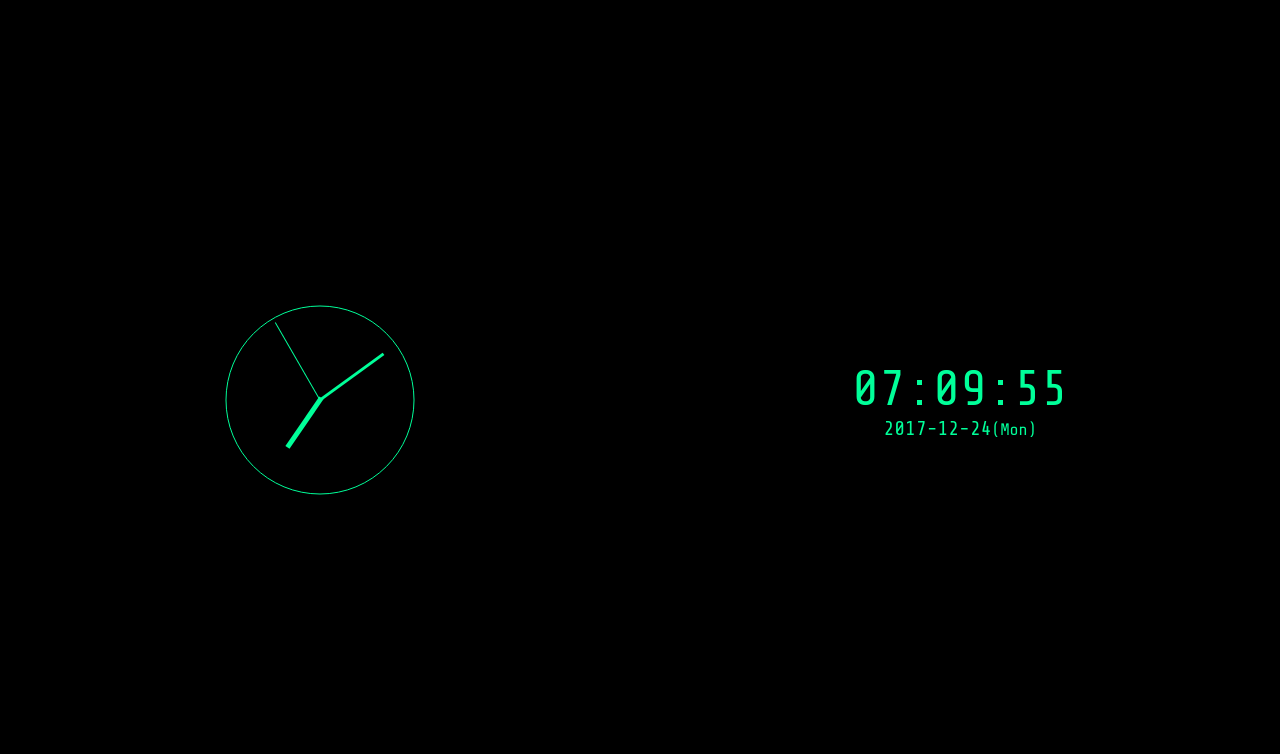
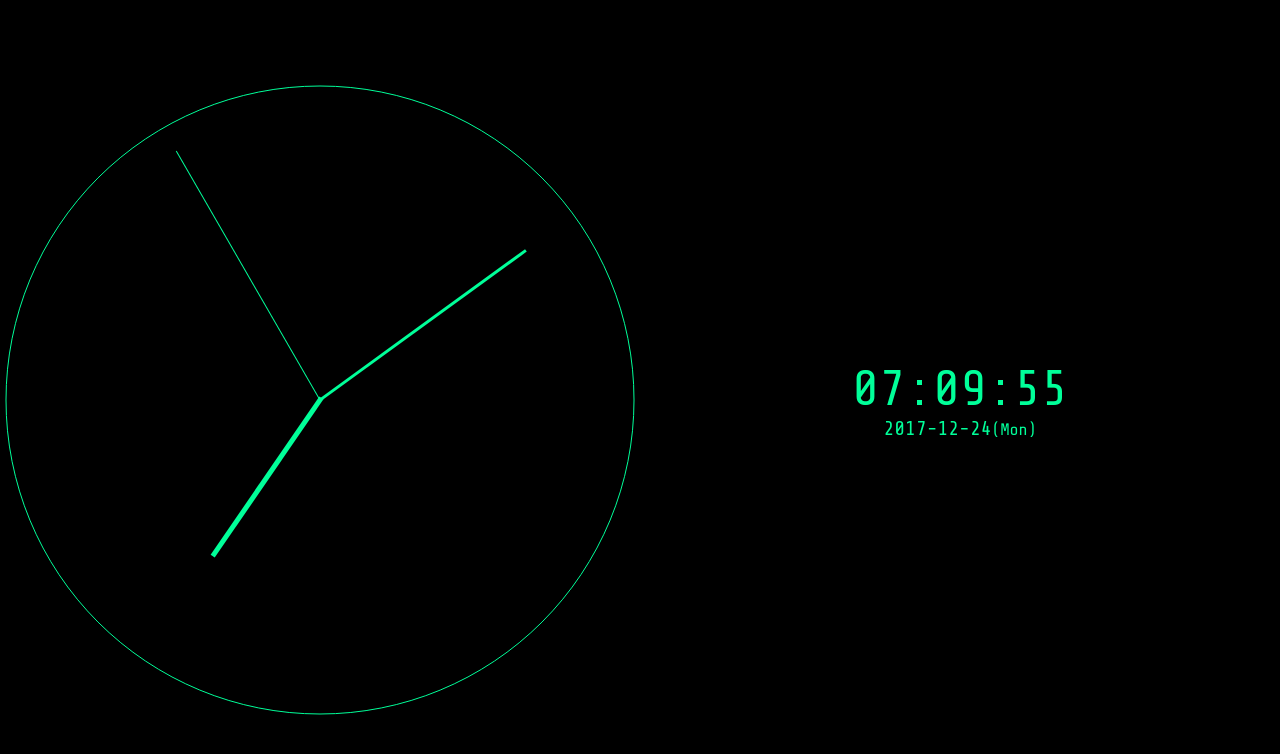
Before and after one commit to ginpei/giclock, a Nuxt app: page / in a window 1280 px wide. Shown: the top 754 px of the page. Built offline with nearby package versions, Linux system fonts and the light colour scheme.

Commit message:
fill area with analog clock

```diff
--- a/pages/index.vue
+++ b/pages/index.vue
@@ -1,7 +1,7 @@
 <template lang="pug">
   section.container.pinCenter(:data-vertical="vertical")
     div.pinCenter(:style="boxStyle")
-      AnalogClock(:now="now" style="width: 200px; height: 200px")
+      AnalogClock.analogClock(:now="now")
     div.pinCenter(:style="boxStyle")
       DigitalClock(:now="now")
 </template>
@@ -73,4 +73,8 @@ export default {
 
   &[data-vertical="true"]
     flex-direction: column
+
+.analogClock
+  height: 100%
+  width: 100%
 </style>
```
